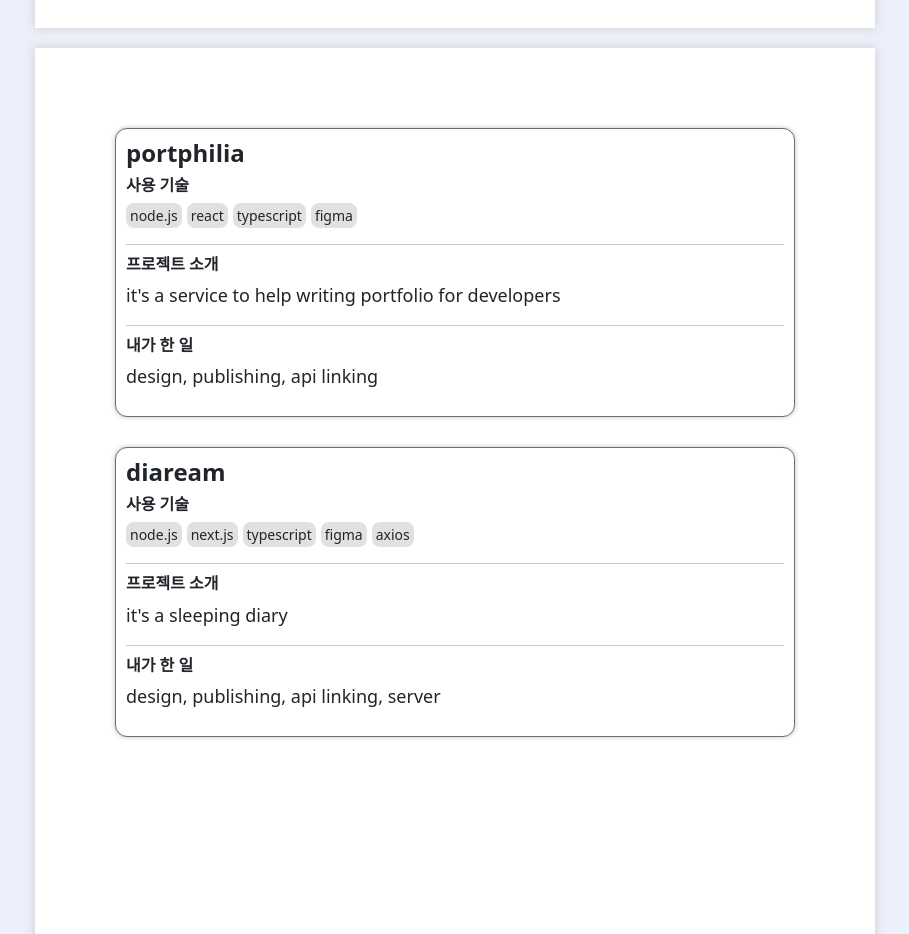
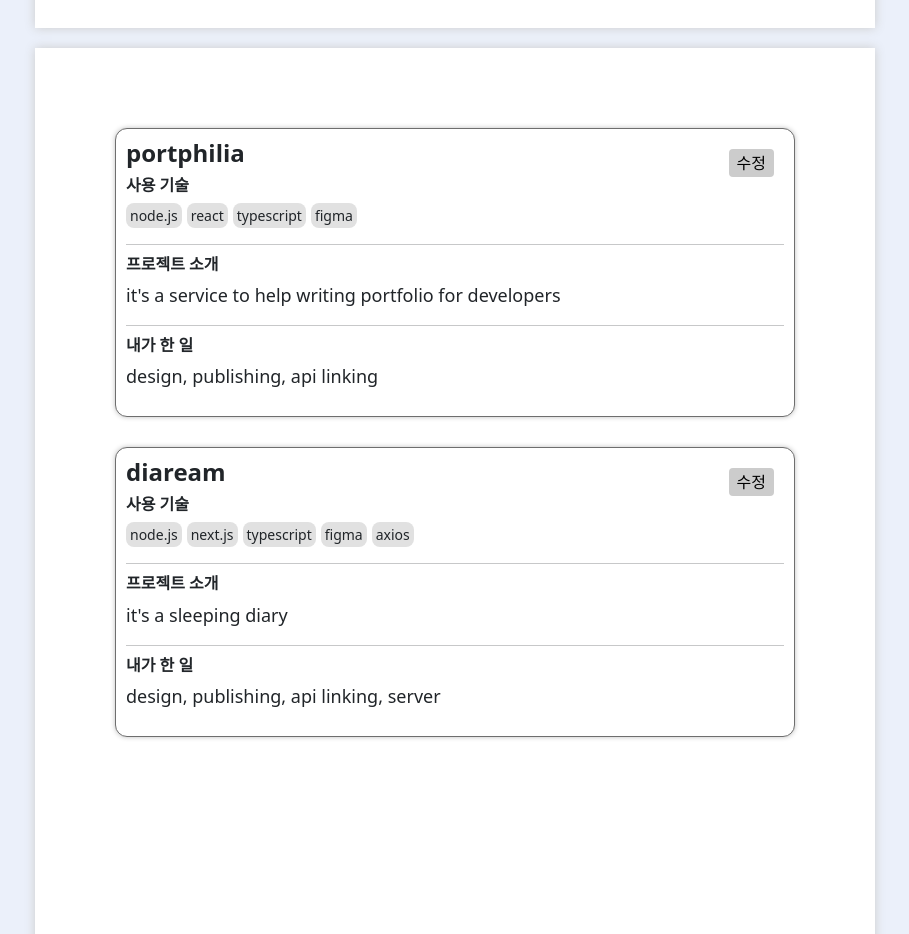
Before and after one commit to SJY08/PortPhilia, a React (Vite) app in the folder portphilia/: page /write in a window 1280 px wide. Shown: the part 1200-2134 px from the top of the page, without its empty margins (185-1094 px from the left). Built offline with nearby package versions, Linux system fonts and the light colour scheme.

Commit message:
add edit button

```diff
--- a/portphilia/src/components/project/project.tsx
+++ b/portphilia/src/components/project/project.tsx
@@ -12,6 +12,7 @@ function Project({ title, explain, skill, i_do }: props) {
     return (
         <>
             <Container>
+                <SetButton>수정</SetButton>
                 <Title>{title}</Title>
                 <TextTitle>사용 기술</TextTitle>
                 <SkillsWrapper>
@@ -42,6 +43,7 @@ const Container = styled.div`
     border: 1px solid ${color.gray[400]};
     padding: 10px;
     box-shadow: 0 0 5px #00000040;
+    position: relative;
 `
 
 const Title = styled.h1`
@@ -76,3 +78,13 @@ const Hr = styled.hr`
     padding: 0;
     width: 100%;
 `
+
+const SetButton = styled.button`
+    position: absolute;
+    top: 20px;
+    right: 20px;
+    padding: 2px 8px;
+    border: none;
+    border-radius: 4px;
+    background-color: ${color.gray[200]};
+`
```
